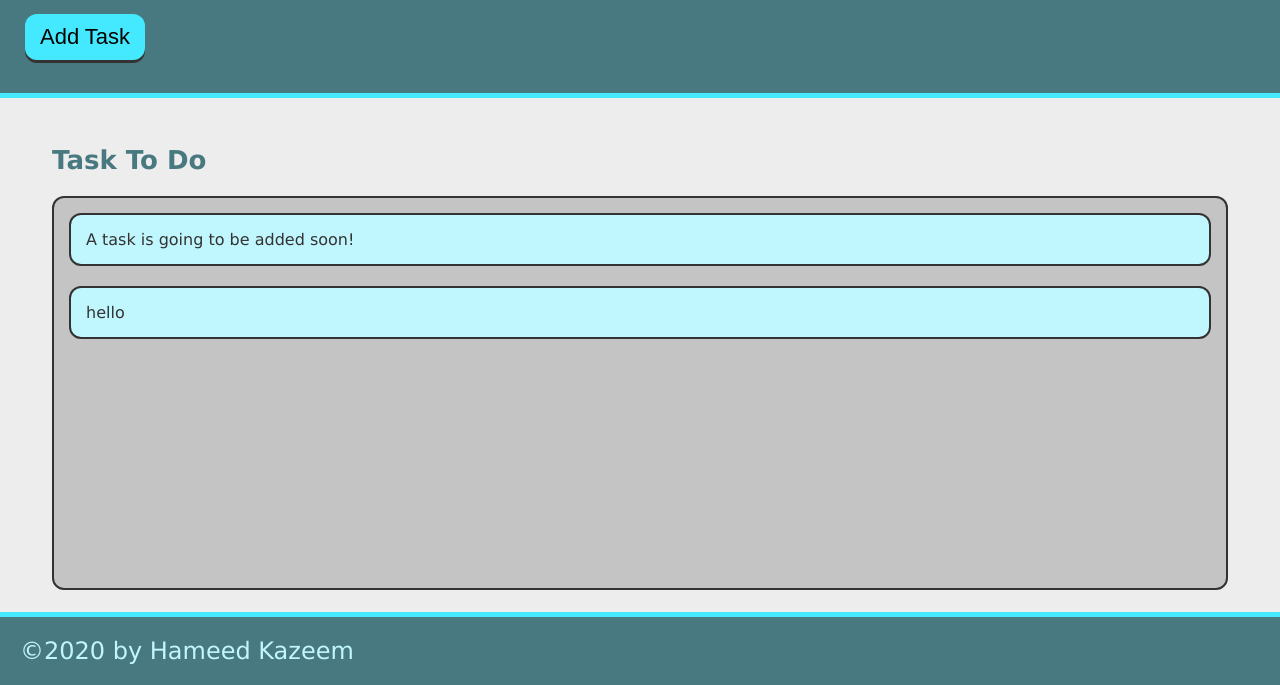
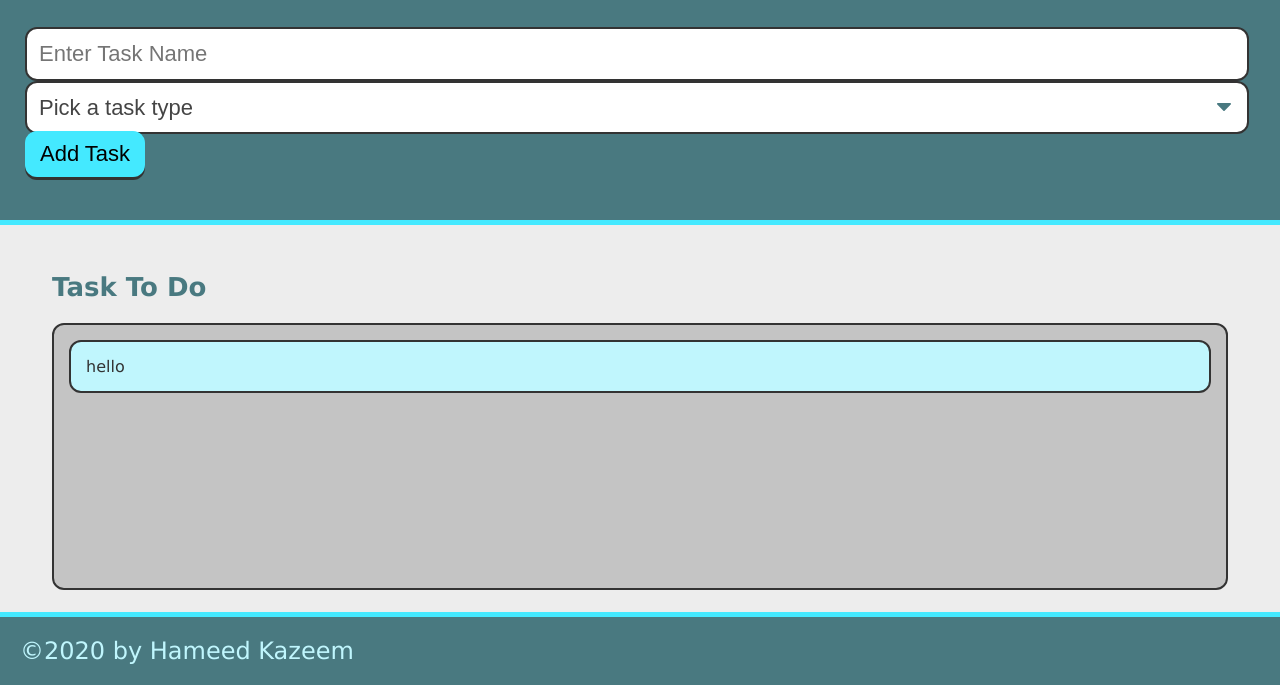
Before and after one commit to hameed1239/taskinator, a plain HTML site: page index.html in a window 1280 px wide. Shown: the part 115-800 px from the top of the page. Drawn offline with Linux system fonts and the light colour scheme.

Commit message:
add task form

```diff
--- a/index.html
+++ b/index.html
@@ -12,14 +12,27 @@
     <header>
         <h1 class="page-title">Taskinator</h1>
         <p>Click the button below to add a new task</p>
-        <button class= "btn" id= "save-task">Add Task</button>
+        <form id = "task-form">
+            <div class = "form-group">
+                <input type="text" name="task-name" class="text-input" placeholder="Enter Task Name" />
+                <select name="task-type" class="select-dropdown">
+                    <option value=" " selected disabled>Pick a task type</option>
+                    <option value="Print">Print</option>
+                    <option value="Web">Web</option>
+                    <option value="Mobile">Mobile</option>
+                </select>
+                <button class= "btn" id= "save-task">Add Task</button>
+            </div>
+
+        </form>
+
     </header>
 
     <main class="page-content">
         <section class="task-list-wrapper">
             <h2 class="list-title">Task To Do</h2>
             <ul class="task-list" id="task-to-do">
-                <li class="task-item">A task is going to be added soon!</li>
+
             </ul>
 
         </section>
```
